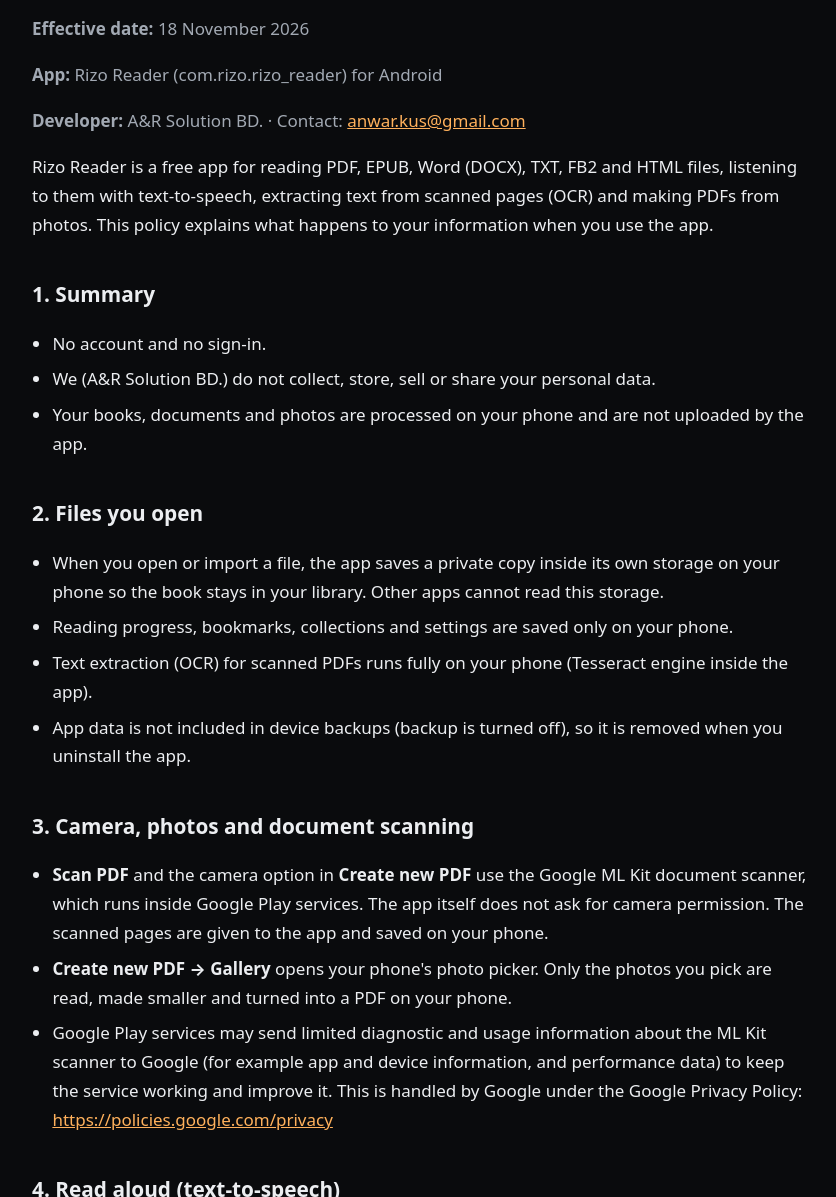
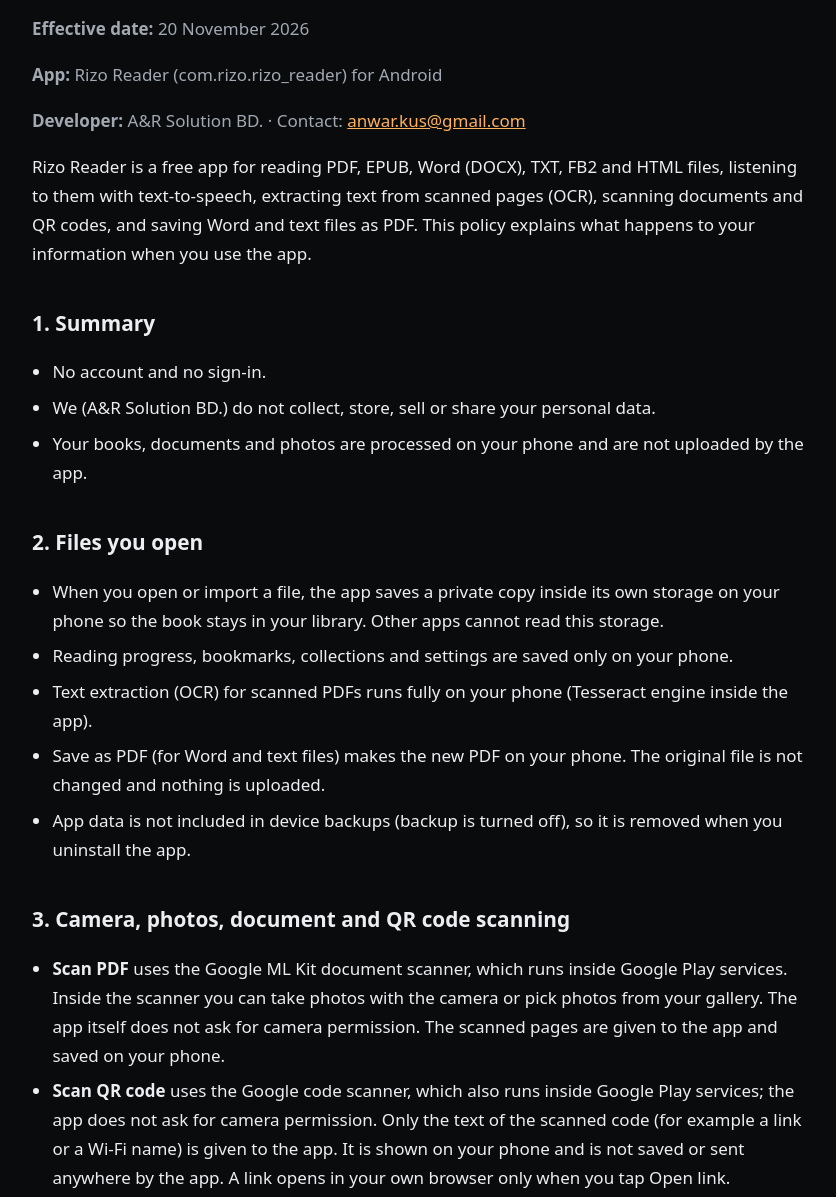
Before and after one commit to anwarkus100-art/privacy-policies, a plain HTML site: page rizo-reader/index.html in a window 1280 px wide. Shown: the part 92-1289 px from the top of the page, without its empty margins (218-1054 px from the left). Drawn offline with Linux system fonts and the light colour scheme.

Commit message:
Rizo Reader privacy: QR code scanner, gallery photos in Scan PDF, Save as PDF (1.7.0); effective 20 November 2026
Co-Authored-By: Claude Opus 5.5 <noreply@anthropic.com>
Claude-Session: https://claude.ai/code/session_01Ec1jkD5TLVYfy47G3CLFcM

```diff
--- a/rizo-reader/index.html
+++ b/rizo-reader/index.html
@@ -14,10 +14,10 @@ footer{border-top:1px solid #2a2e35;color:#a2a9b3;font-size:.95rem;padding:24px
 <body>
 <main id="main" class="wrap doc" lang="en">
 <h1>Rizo Reader – Privacy Policy</h1>
-<p class="meta"><strong>Effective date:</strong> 18 November 2026</p>
+<p class="meta"><strong>Effective date:</strong> 20 November 2026</p>
 <p class="meta"><strong>App:</strong> Rizo Reader (com.rizo.rizo_reader) for Android</p>
 <p class="meta"><strong>Developer:</strong> A&amp;R Solution BD. · Contact: <a href="mailto:anwar.kus@gmail.com">anwar.kus@gmail.com</a></p>
-<p>Rizo Reader is a free app for reading PDF, EPUB, Word (DOCX), TXT, FB2 and HTML files, listening to them with text-to-speech, extracting text from scanned pages (OCR) and making PDFs from photos. This policy explains what happens to your information when you use the app.</p>
+<p>Rizo Reader is a free app for reading PDF, EPUB, Word (DOCX), TXT, FB2 and HTML files, listening to them with text-to-speech, extracting text from scanned pages (OCR), scanning documents and QR codes, and saving Word and text files as PDF. This policy explains what happens to your information when you use the app.</p>
 <h2>1. Summary</h2>
 <ul>
   <li>No account and no sign-in.</li>
@@ -29,13 +29,14 @@ footer{border-top:1px solid #2a2e35;color:#a2a9b3;font-size:.95rem;padding:24px
   <li>When you open or import a file, the app saves a private copy inside its own storage on your phone so the book stays in your library. Other apps cannot read this storage.</li>
   <li>Reading progress, bookmarks, collections and settings are saved only on your phone.</li>
   <li>Text extraction (OCR) for scanned PDFs runs fully on your phone (Tesseract engine inside the app).</li>
+  <li>Save as PDF (for Word and text files) makes the new PDF on your phone. The original file is not changed and nothing is uploaded.</li>
   <li>App data is not included in device backups (backup is turned off), so it is removed when you uninstall the app.</li>
 </ul>
-<h2>3. Camera, photos and document scanning</h2>
+<h2>3. Camera, photos, document and QR code scanning</h2>
 <ul>
-  <li><strong>Scan PDF</strong> and the camera option in <strong>Create new PDF</strong> use the Google ML Kit document scanner, which runs inside Google Play services. The app itself does not ask for camera permission. The scanned pages are given to the app and saved on your phone.</li>
-  <li><strong>Create new PDF → Gallery</strong> opens your phone's photo picker. Only the photos you pick are read, made smaller and turned into a PDF on your phone.</li>
-  <li>Google Play services may send limited diagnostic and usage information about the ML Kit scanner to Google (for example app and device information, and performance data) to keep the service working and improve it. This is handled by Google under the Google Privacy Policy: <a href="https://policies.google.com/privacy" rel="noopener">https://policies.google.com/privacy</a></li>
+  <li><strong>Scan PDF</strong> uses the Google ML Kit document scanner, which runs inside Google Play services. Inside the scanner you can take photos with the camera or pick photos from your gallery. The app itself does not ask for camera permission. The scanned pages are given to the app and saved on your phone.</li>
+  <li><strong>Scan QR code</strong> uses the Google code scanner, which also runs inside Google Play services; the app does not ask for camera permission. Only the text of the scanned code (for example a link or a Wi-Fi name) is given to the app. It is shown on your phone and is not saved or sent anywhere by the app. A link opens in your own browser only when you tap Open link.</li>
+  <li>Google Play services may send limited diagnostic and usage information about the ML Kit scanners to Google (for example app and device information, and performance data) to keep the service working and improve it. This is handled by Google under the Google Privacy Policy: <a href="https://policies.google.com/privacy" rel="noopener">https://policies.google.com/privacy</a></li>
 </ul>
 <h2>4. Read aloud (text-to-speech)</h2>
 <ul>
@@ -47,7 +48,7 @@ footer{border-top:1px solid #2a2e35;color:#a2a9b3;font-size:.95rem;padding:24px
 </ul>
 <h2>6. Email</h2>
 <ul>
-  <li>"Send feedback" opens your own email app. We only receive what you choose to send us, and we use it only to reply to you. The email already includes the app version and Android version (for example "App 1.6.6 · Android 14") to help us fix problems; you can see it and delete it before sending.</li>
+  <li>"Send feedback" opens your own email app. We only receive what you choose to send us, and we use it only to reply to you. The email already includes the app version and Android version (for example "App 1.7.0 · Android 14") to help us fix problems; you can see it and delete it before sending.</li>
 </ul>
 <h2>7. Children</h2>
 <ul>
```
